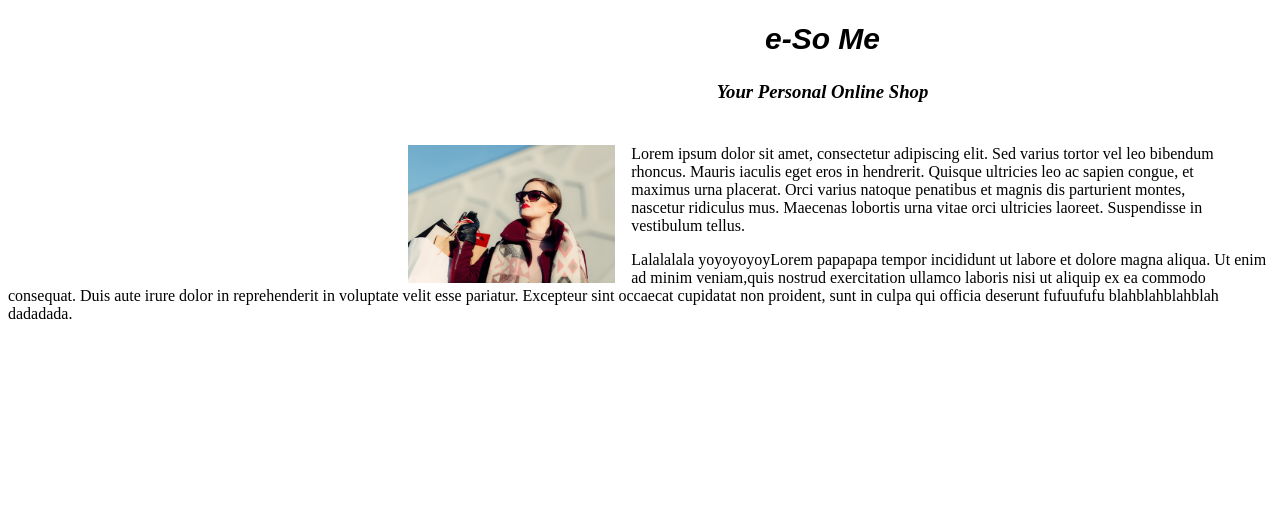
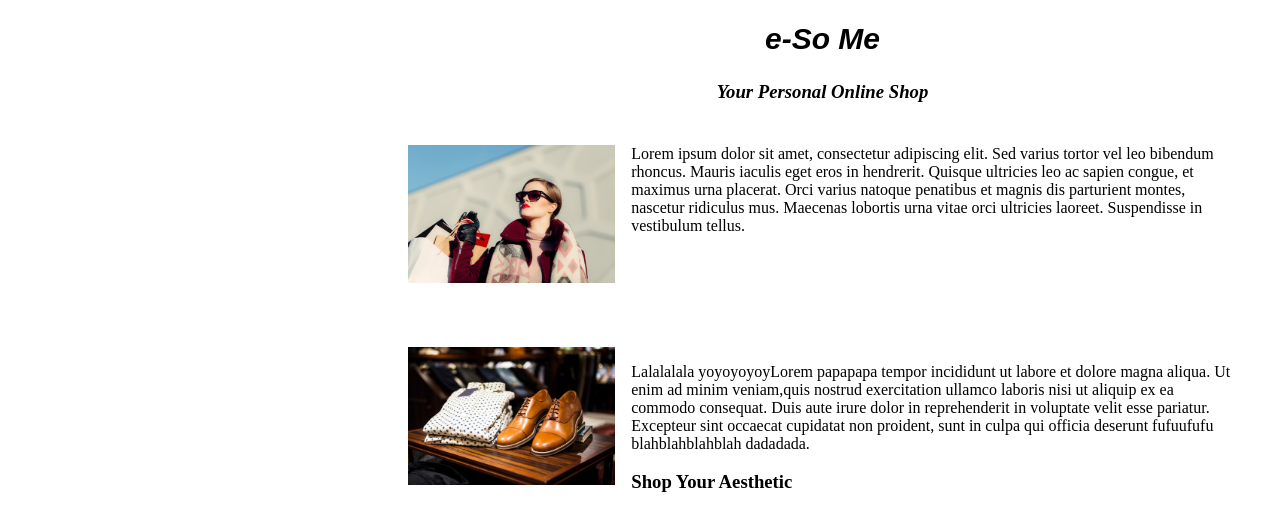
Before and after one commit to madysonward/webshop, a plain HTML site: page Webstore_Wireframe.html in a window 1280 px wide. Shown: the part 167-698 px from the top of the page. Drawn offline with Linux system fonts and the light colour scheme.

Commit message:
Added 2 img files, modified Webstore_Wireframe files

```diff
--- a/Webstore_Wireframe.css
+++ b/Webstore_Wireframe.css
@@ -55,27 +55,30 @@ header span {
 	text-align: center;
 	padding-bottom: 23px;
 }
-
 .imgSec1 {
 float: left;
 padding-right: 1em;
 }
-
 .mainBodyP {
 
 }
 
-/*.mainBodySec {
-/*	margin: 0px 1em 0px 30px;
-margin: 0px 0px 35px 30px;
-padding:  18em;
-margin-bottom: 500px;
-}*/
+.latterBody {
+	margin-right: 35px;
+	padding-left: 25em;
+}
+.latterBodySec {
+	padding-top: 6em;
+}
+.latterBody1 {
+	float: left;
+	padding-right: 1em;
+}
 
-/*header > img {
-	display: inline-block;*/
 
-header p {
+
+
+/*header p {
 	margin-left: 100px;
 	font-family: "Comic Sans MS", cursive, sans-serif;
-}
+}*/
--- a/Webstore_Wireframe.html
+++ b/Webstore_Wireframe.html
@@ -31,10 +31,20 @@
 				</div>
 			</section>
 			<section class="latterBody">
-				<div class="latterBodyDiv">
-					<p>Lalalalala yoyoyoyoyLorem papapapa tempor incididunt ut labore et dolore magna aliqua. Ut enim ad minim veniam,quis nostrud exercitation ullamco laboris nisi ut aliquip ex ea commodo consequat. Duis aute irure dolor in reprehenderit in voluptate velit esse pariatur. Excepteur sint occaecat cupidatat non
+				<div class="latterBodySec">
+					<img src="./IMG/classic-mens.jpeg" height="20%" width="25%" class="latterBody1">
+					<p class="latterBodyP">Lalalalala yoyoyoyoyLorem papapapa tempor incididunt ut labore et dolore magna aliqua. Ut enim ad minim veniam,quis nostrud exercitation ullamco laboris nisi ut aliquip ex ea commodo consequat. Duis aute irure dolor in reprehenderit in voluptate velit esse pariatur. Excepteur sint occaecat cupidatat non
 					proident, sunt in culpa qui officia deserunt fufuufufu blahblahblahblah dadadada.</p>
 				</div>
+			</section>
+			<section class="commCat">
+				<div class="commCatDiv1">
+					<h3 class="commCatHead">Shop Your Aesthetic</h3>
+					<div class="commCatDiv2">
+
+					</div>
+				</div>
+
 			</section>
 		</section>
 
```
Also changed, not shown: IMG/classic-mens.jpeg (added), IMG/indie-chic.jpeg (added).
